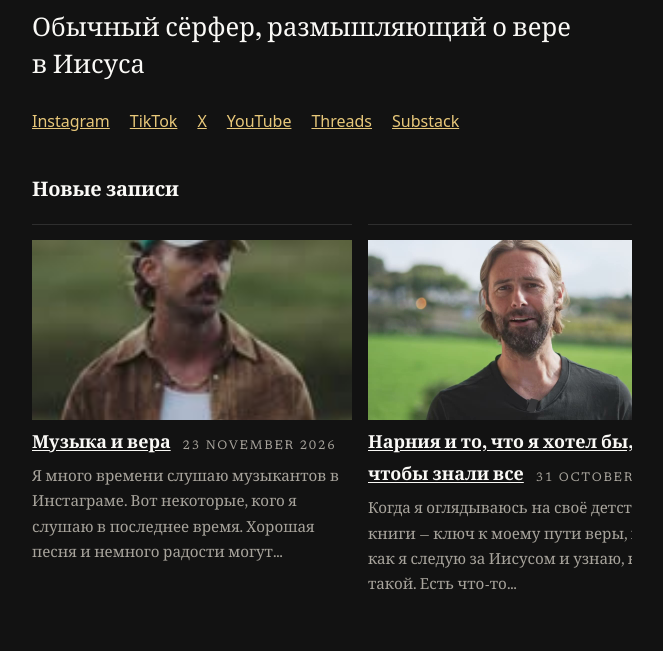
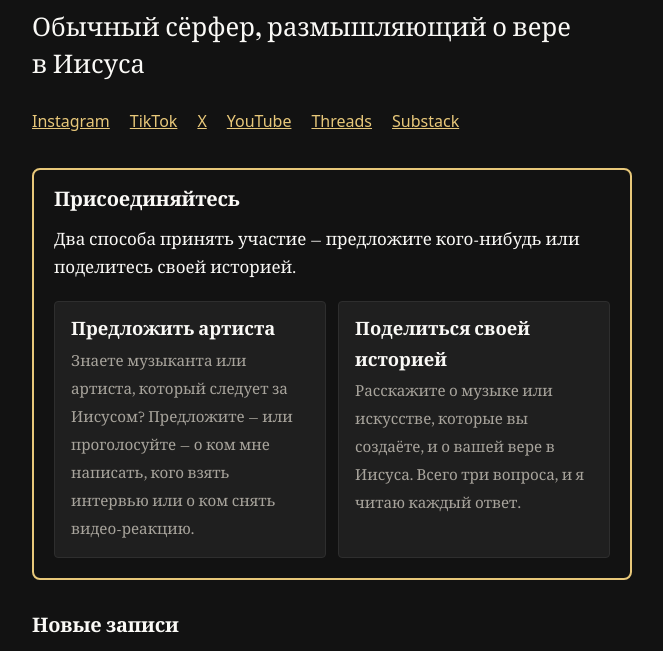
Before and after one commit to streamjonathan/jonathanmccallum-ru, an Eleventy site: page index.njk in a window 1280 px wide. Shown: the part 133-784 px from the top of the page, without its empty margins (308-971 px from the left). Built offline with nearby package versions, Linux system fonts and the light colour scheme; Eleventy itself is replaced by a stand-in of ours; files that its build step writes are made by us from their sources; files whose address does not match are found by name.

Commit message:
Get involved box (translated), linking to the main site's Suggest and Share pages
The lang sites have no /suggest-an-artist/ or /share-your-story/ pages, and the
Worker's session cookie is host-only for jonathanmccallum.com (HttpOnly Secure
SameSite=Lax, Path=/, no Domain attribute) with no CORS headers for cross-origin
API calls, so sign-in and the forms cannot work on the .pages.dev origin. Both
cards therefore link to the main site with absolute URLs.

```diff
--- /dev/null
+++ b/_includes/get-involved.njk
@@ -0,0 +1,14 @@
+<section class="get-involved" aria-labelledby="get-involved-heading">
+  <h2 id="get-involved-heading">Присоединяйтесь</h2>
+  <p>Два способа принять участие — предложите кого-нибудь или поделитесь своей историей.</p>
+  <div class="get-involved__cards">
+    <a class="get-involved__card" href="https://jonathanmccallum.com/suggest-an-artist/">
+      <strong>Предложить артиста</strong>
+      <span>Знаете музыканта или артиста, который следует за Иисусом? Предложите — или проголосуйте — о ком мне написать, кого взять интервью или о ком снять видео-реакцию.</span>
+    </a>
+    <a class="get-involved__card" href="https://jonathanmccallum.com/share-your-story/">
+      <strong>Поделиться своей историей</strong>
+      <span>Расскажите о музыке или искусстве, которые вы создаёте, и о вашей вере в Иисуса. Всего три вопроса, и я читаю каждый ответ.</span>
+    </a>
+  </div>
+</section>
--- a/_includes/layouts/base.njk
+++ b/_includes/layouts/base.njk
@@ -91,7 +91,7 @@
 </script>
 {% endif %}
 <link rel="alternate" type="application/rss+xml" title="{{ site.title }}" href="/feed/">
-<link rel="preload" href="/css/style.css?v=11" as="style">
+<link rel="preload" href="/css/style.css?v=12" as="style">
 <link rel="stylesheet" href="/css/style.css?v=11">
 </head>
 <body>
--- a/_includes/layouts/page.njk
+++ b/_includes/layouts/page.njk
@@ -5,3 +5,6 @@ layout: layouts/base.njk
   <h1>{{ title }}</h1>
   {{ content | safe }}
 </article>
+{% if page.url != "/suggest-an-artist/" and page.url != "/share-your-story/" %}
+{% include "get-involved.njk" %}
+{% endif %}
--- a/_includes/layouts/post.njk
+++ b/_includes/layouts/post.njk
@@ -10,6 +10,7 @@ layout: layouts/base.njk
   {{ content | safe }}
   </div>
 </article>
+{% include "get-involved.njk" %}
 {% set prevPost = collections.publishedPosts | getPreviousCollectionItem(page) %}
 {% set nextPost = collections.publishedPosts | getNextCollectionItem(page) %}
 {% if prevPost or nextPost %}
--- a/css/style.css
+++ b/css/style.css
@@ -256,6 +256,28 @@ button[type="submit"] {
 /* Featured carousel: the newest articles in a slow-moving row, same
    scroll-snap pattern as the Watch row. The reader can swipe or scroll
    it by hand; the script below moves it along gently when left alone. */
+.get-involved {
+  border: 2px solid var(--link);
+  border-radius: 0.5rem;
+  padding: 1rem 1.25rem 1.25rem;
+  margin: 0 0 1.5rem;
+}
+.get-involved h2 { margin-top: 0; }
+.get-involved__cards { display: flex; flex-wrap: wrap; gap: 0.75rem; margin-top: 0.75rem; }
+.get-involved__card {
+  flex: 1 1 16rem;
+  display: block;
+  padding: 0.75rem 1rem;
+  border: 1px solid var(--line);
+  border-radius: 0.25rem;
+  background: var(--code-bg);
+  color: var(--text);
+  text-decoration: none;
+}
+.get-involved__card:hover { border-color: var(--link); }
+.get-involved__card strong { display: block; font-family: "Fraunces", Georgia, "Iowan Old Style", "Times New Roman", serif; font-size: 1.15rem; margin-bottom: 0.25rem; }
+.get-involved__card span { color: var(--muted); font-size: 0.95rem; }
+
 .featured { margin-top: 1.5rem; }
 .featured-row { display: flex; gap: 1rem; overflow-x: auto; scroll-snap-type: x mandatory; list-style: none; padding: 0 0 0.5rem; margin: 1rem 0; }
 /* The arrows and dots are the navigation now, so the row's own
--- a/index.njk
+++ b/index.njk
@@ -17,6 +17,8 @@ eleventyExcludeFromCollections: true
   <a href="https://www.threads.com/@jonamccallum">Threads</a>
   <a href="https://jonamccallum.substack.com">Substack</a>
 </p>
+
+{% include "get-involved.njk" %}
 
 <section class="featured" data-fade aria-labelledby="featured-heading">
   <h2 id="featured-heading">Новые записи</h2>
```
